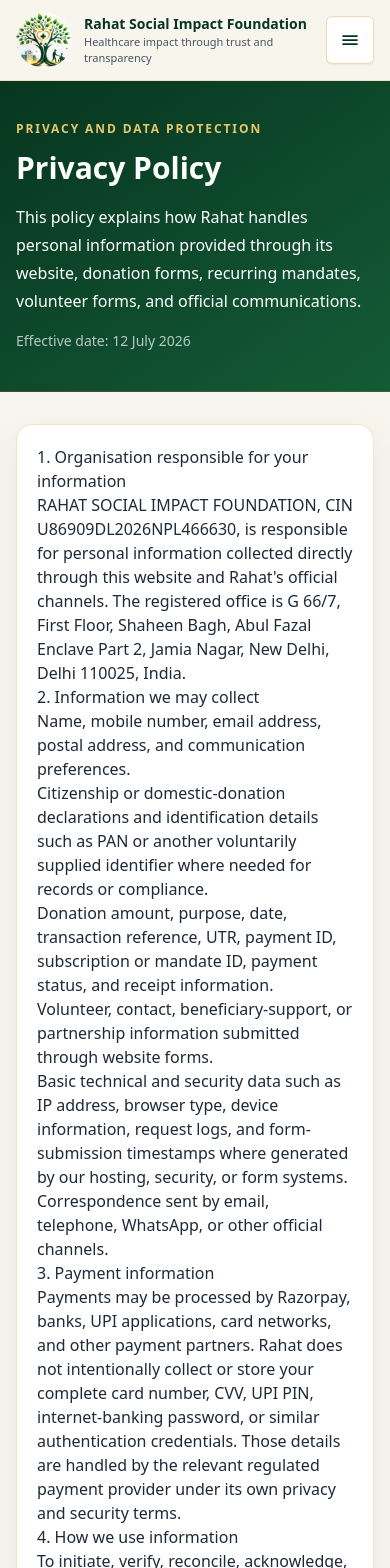
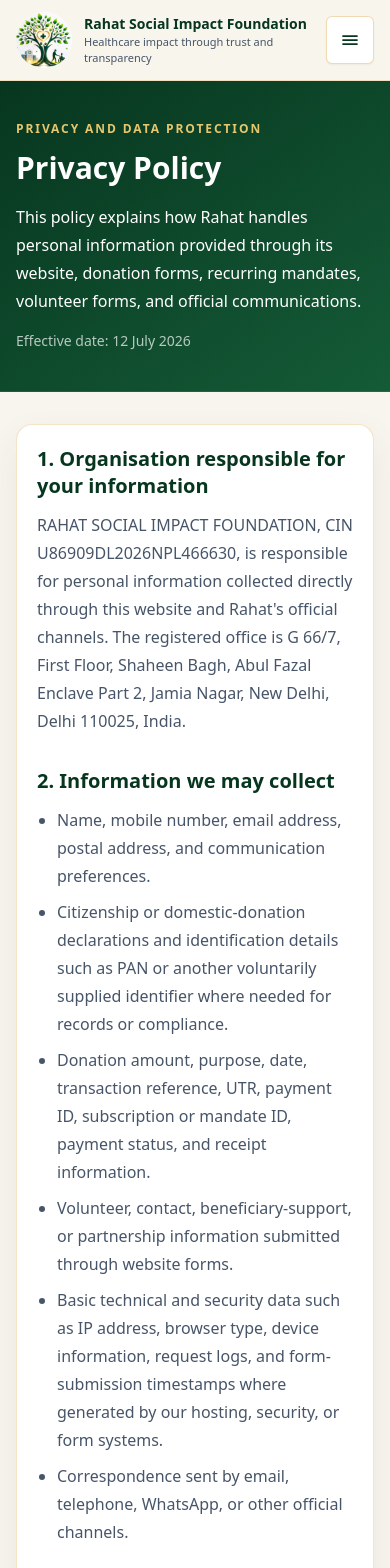
Before and after one commit to ateeb222/rahat-foundation-website, a Next.js app: page /privacy-policy in a window 390 px wide. Shown: the top 1568 px of the page. Built offline with nearby package versions, Linux system fonts and the light colour scheme.

Commit message:
Improve mobile typography and legal page readability

```diff
--- a/app/globals.css
+++ b/app/globals.css
@@ -4,6 +4,9 @@
 
 html {
   scroll-behavior: smooth;
+  scroll-padding-top: 5.5rem;
+  -webkit-text-size-adjust: 100%;
+  text-size-adjust: 100%;
 }
 
 body {
@@ -13,3 +16,80 @@ body {
   color: #0f172a;
   overflow-x: hidden;
 }
+
+* {
+  min-width: 0;
+}
+
+p,
+li,
+a,
+button,
+label,
+summary,
+h1,
+h2,
+h3 {
+  overflow-wrap: anywhere;
+}
+
+button,
+a,
+input,
+select,
+summary {
+  touch-action: manipulation;
+}
+
+.policy-content h2 {
+  margin-top: 2rem;
+  color: #07361f;
+  font-size: 1.25rem;
+  font-weight: 700;
+  line-height: 1.35;
+}
+
+.policy-content h2:first-child {
+  margin-top: 0;
+}
+
+.policy-content p,
+.policy-content li {
+  color: #475569;
+  font-size: 1rem;
+  line-height: 1.75;
+}
+
+.policy-content p {
+  margin-top: 0.75rem;
+}
+
+.policy-content ul,
+.policy-content ol {
+  margin-top: 0.75rem;
+  display: grid;
+  gap: 0.5rem;
+  padding-left: 1.25rem;
+}
+
+.policy-content ul {
+  list-style: disc;
+}
+
+.policy-content ol {
+  list-style: decimal;
+}
+
+.policy-content a {
+  color: #07361f;
+  font-weight: 700;
+  text-decoration: underline;
+  text-decoration-color: rgba(200, 149, 26, 0.7);
+  text-underline-offset: 0.2em;
+}
+
+@media (min-width: 640px) {
+  .policy-content h2 {
+    font-size: 1.5rem;
+  }
+}
```
